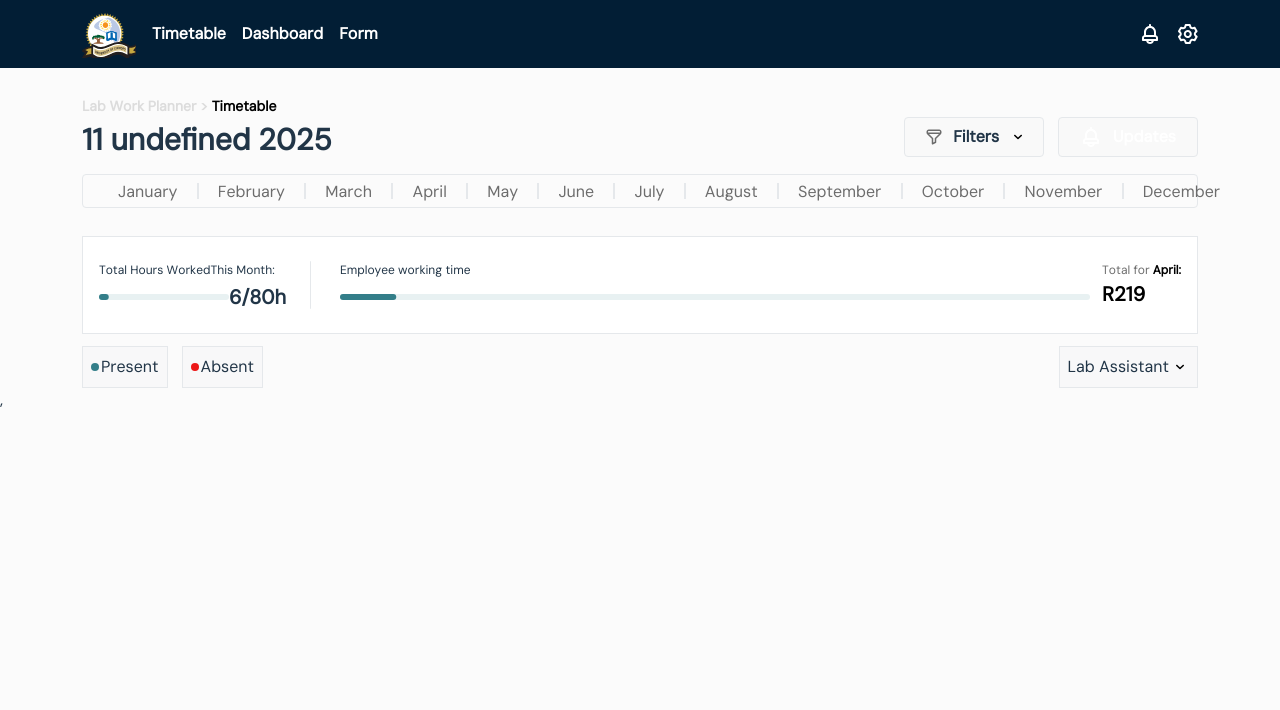
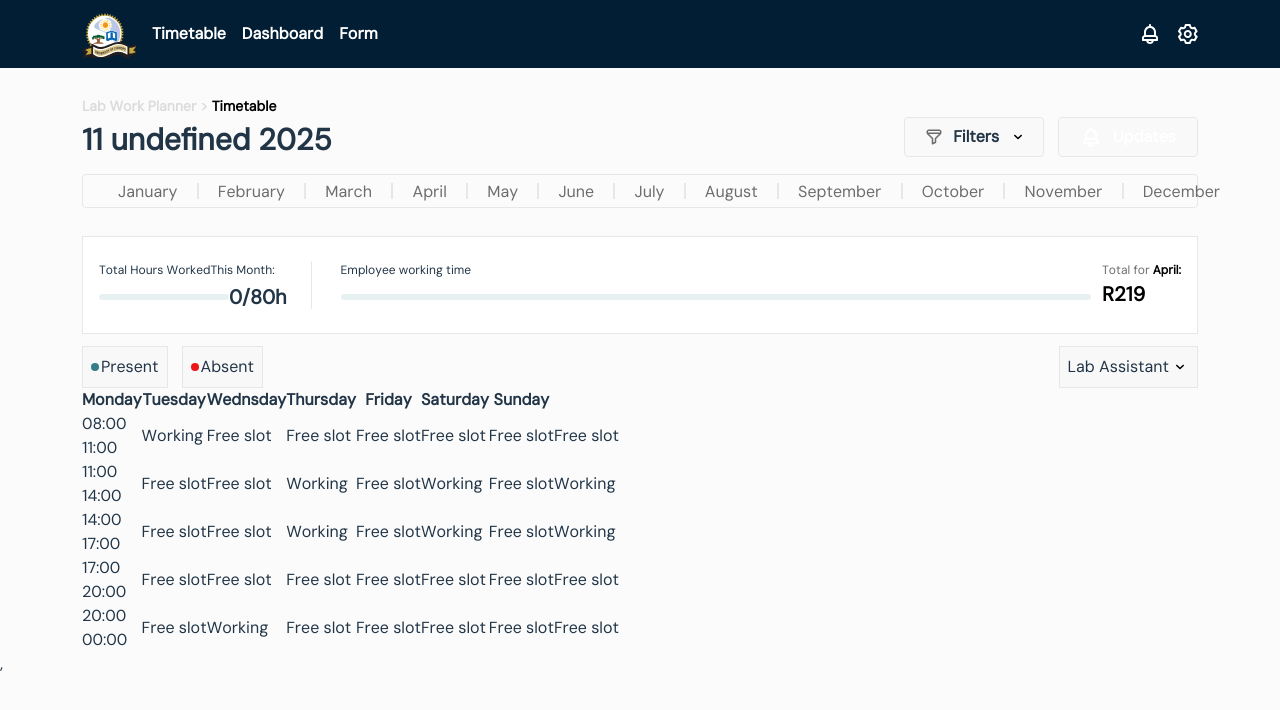
Before and after one commit to mothibimalebana/lab-work-planner, a React (Vite) app: page /Timetable in a window 1280 px wide. Shown: the top 710 px of the page. Built offline with nearby package versions, Linux system fonts and the light colour scheme.

Commit message:
feat: timetable dynamically takes a schedule and returns table
the timetable will take an array of objects

```diff
--- a/src/components/Timetable/Breadcrumbs.tsx
+++ b/src/components/Breadcrumbs.tsx
@@ -1,6 +1,6 @@
-import { dropDownIcon, filterIcon, greenEllipseIcon, hourMilestone, notificationIcon, redEllipseIcon, salaryMilestone } from "../../assets/svg/SVG";
+import { dropDownIcon, filterIcon, greenEllipseIcon, hourMilestone, notificationIcon, redEllipseIcon, salaryMilestone } from "../assets/svg/SVG";
 
-const BreadCrumbs = ({hours = 6}) => {
+const BreadCrumbs = ({hours = 0 }) => {
     const months = ['January', 'February', 'March', 'April', 'May', 'June', 'July', 'August', 'September', 'October', 'November', 'December']
     const today = new Date();
     const date = today.toLocaleDateString();
--- /dev/null
+++ b/src/components/Primitive.tsx
@@ -0,0 +1,93 @@
+
+
+const Primitive = (  ) => {
+    const schedule = [
+        [
+          { shift: true, attended: true },
+          { shift: false, attended: false },
+          { shift: false, attended: false },
+          { shift: false, attended: false },
+          { shift: false, attended: false },
+          { shift: false, attended: false },
+          { shift: false, attended: false }
+        ],
+        [
+          { shift: false, attended: false },
+          { shift: false, attended: false },
+          { shift: true, attended: true },
+          { shift: false, attended: false },
+          { shift: true, attended: true },
+          { shift: false, attended: false },
+          { shift: true, attended: true }
+        ],
+        [
+          { shift: false, attended: false },
+          { shift: false, attended: false },
+          { shift: true, attended: true },
+          { shift: false, attended: false },
+          { shift: true, attended: true },
+          { shift: false, attended: false },
+          { shift: true, attended: true }
+        ],
+        [
+          { shift: false, attended: false },
+          { shift: false, attended: false },
+          { shift: false, attended: false },
+          { shift: false, attended: false },
+          { shift: false, attended: false },
+          { shift: false, attended: false },
+          { shift: false, attended: false }
+        ],
+        [
+          { shift: false, attended: false },
+          { shift: true, attended: false },
+          { shift: false, attended: false },
+          { shift: false, attended: false },
+          { shift: false, attended: false },
+          { shift: false, attended: false },
+          { shift: false, attended: false }
+        ]
+      ];
+
+    console.log(schedule[0])
+    return (
+        <div className="table px-[5.12rem]">
+            <table>
+                <tbody>
+                    <tr>
+                        <th>Monday</th>
+                        <th>Tuesday</th>
+                        <th>Wednsday</th>
+                        <th>Thursday</th>
+                        <th>Friday</th>
+                        <th>Saturday</th>
+                        <th>Sunday</th>
+                    </tr>
+                    <tr>
+                        <td>08:00 <br />11:00</td>
+                        {schedule[0].map((shift) => shift.shift ? <td><div className="cell">Working</div></td> : <td><div className="cell">Free slot</div></td>)}
+                    </tr>
+                    <tr>
+                        <td>11:00 <br />14:00</td>
+                        {schedule[1].map((shift) => shift.shift ? <td><div className="cell">Working</div></td> : <td><div className="cell">Free slot</div></td>)}
+                    </tr>
+                    <tr>
+                        <td>14:00 <br />17:00</td>
+                        {schedule[2].map((shift) => shift.shift ? <td><div className="cell">Working</div></td> : <td><div className="cell">Free slot</div></td>)}
+
+                    </tr>
+                    <tr>
+                        <td>17:00 <br />20:00</td>
+                        {schedule[3].map((shift) => shift.shift ? <td><div className="cell">Working</div></td> : <td><div className="cell">Free slot</div></td>)}
+                    </tr>
+                    <tr>
+                        <td>20:00 <br />00:00</td>
+                        {schedule[4].map((shift) => shift.shift ? <td><div className="cell">Working</div></td> : <td><div className="cell">Free slot</div></td>)}
+                    </tr>
+                </tbody>
+            </table>
+        </div>
+    )
+}
+
+export default Primitive
--- a/src/main.tsx
+++ b/src/main.tsx
@@ -4,7 +4,7 @@ import { createBrowserRouter } from "react-router";
 import { RouterProvider } from "react-router/dom";
 import './index.css'
 import App from './App.tsx'
-import Timetable from './components/Timetable/Timetable.tsx';
+import Timetable from './pages/Timetable.tsx';
 
 const router = createBrowserRouter([
   {
--- a/src/components/Timetable/Timetable.tsx
+++ b/src/pages/Timetable.tsx
@@ -1,9 +1,11 @@
-import BreadCrumbs from "./Breadcrumbs"
+import BreadCrumbs from "../components/Breadcrumbs"
+import Primitive from "../components/Primitive";
 
 const Timetable = () => {
     return(
         <div className="timetable">
             <BreadCrumbs/>
+            <Primitive/>
         </div>
     )
 }
```
